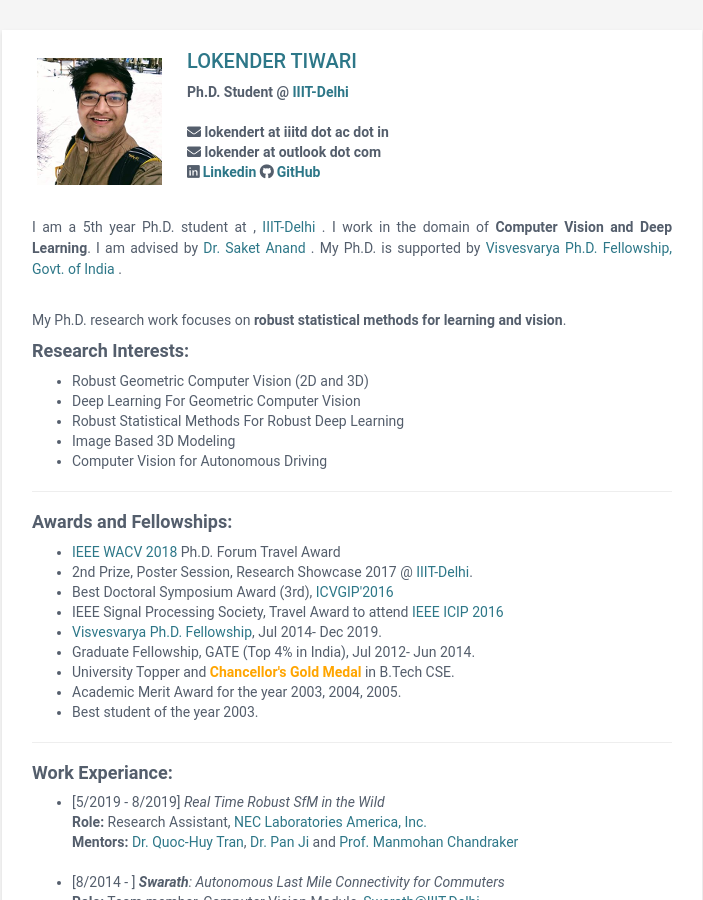
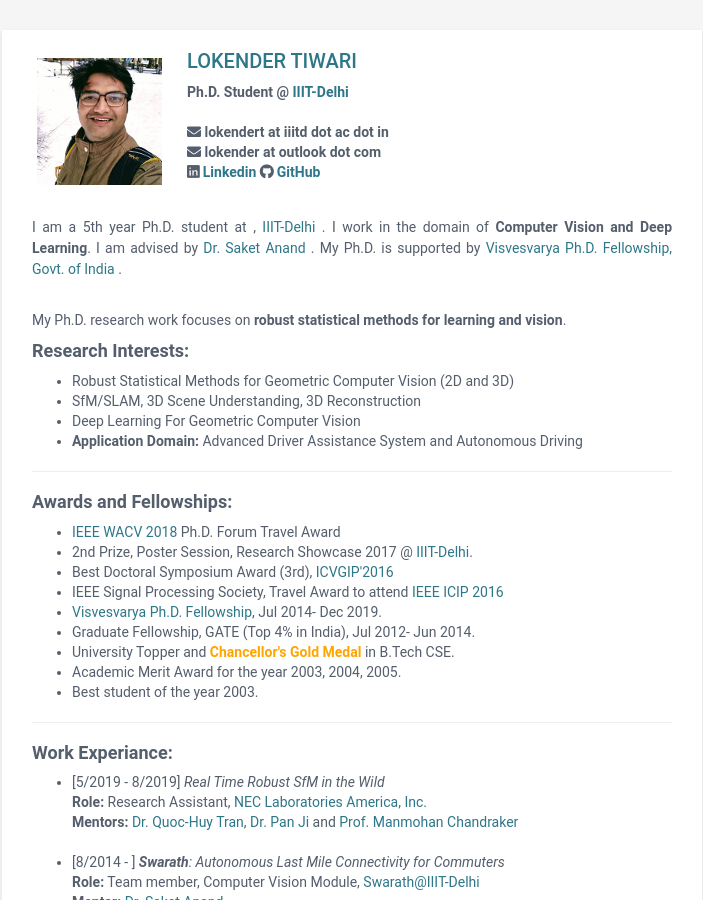
Before and after one commit to lokender/lokender.github.io, a Jekyll site: the page built from index.html, in a window 1280 px wide and 900 px high. Shown: the whole window, without its empty margins (288-991 px from the left). Built offline with Jekyll 4.4.1, drawn with Linux system fonts in a browser that asks for light colours.

Commit message:
Update aboutme.html
u

```diff
--- a/_includes/aboutme.html
+++ b/_includes/aboutme.html
@@ -7,11 +7,10 @@
 
 <strong><h4>Research Interests:</h4></strong>
 <ul>
-<li> Robust Geometric Computer Vision (2D and 3D) </li>
+<li> Robust Statistical Methods for Geometric Computer Vision (2D and 3D)</li>
+<li> SfM/SLAM, 3D Scene Understanding, 3D Reconstruction</li>
 <li> Deep Learning For Geometric Computer Vision</li>
-<li> Robust Statistical Methods For Robust Deep Learning</li>
-<li> Image Based 3D Modeling</li>
-<li> Computer Vision for Autonomous Driving</li>
+<li> <b>Application Domain:</b> Advanced Driver Assistance System and Autonomous Driving</li>
 </ul>
 <hr>
 <strong><h4>Awards and Fellowships:</h4></strong>
```
